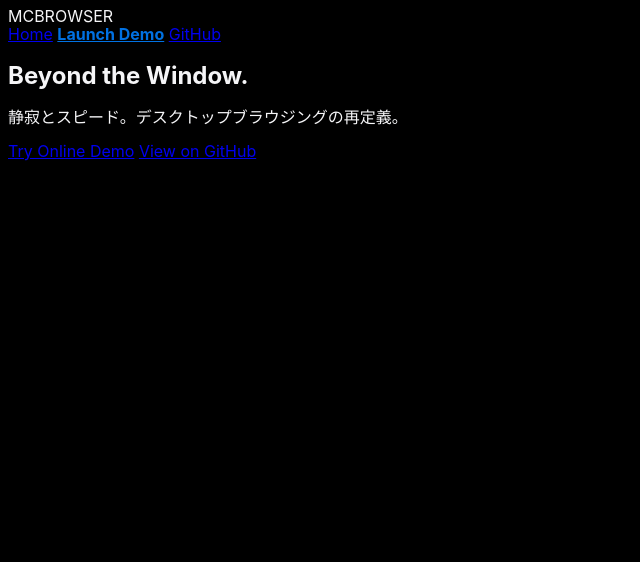
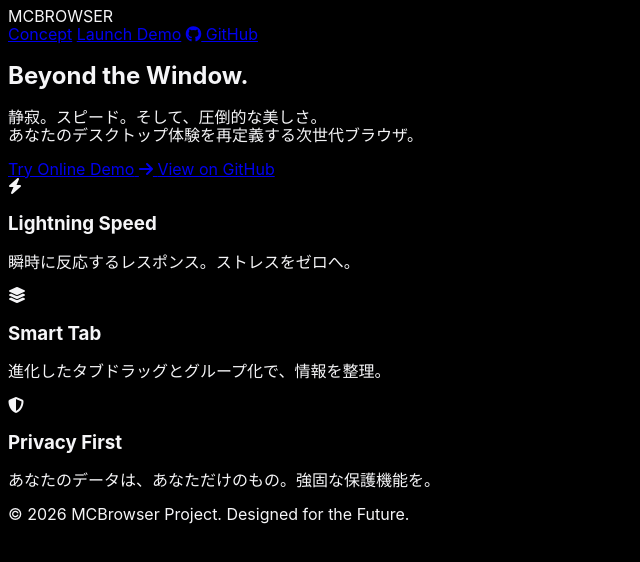
Before and after one commit to mikancat10/MCBrowser, a plain HTML site: page index.html in a window 1280 px wide. Shown: the whole page, without its empty margins (0-640 px from the left). Drawn offline with Linux system fonts and the light colour scheme.

Commit message:
Update index.html

```diff
--- a/index.html
+++ b/index.html
@@ -3,27 +3,61 @@
 <head>
     <meta charset="UTF-8">
     <meta name="viewport" content="width=device-width, initial-scale=1.0">
-    <title>MCBrowser | The New Standard</title>
+    <title>MCBrowser | Beyond the Window</title>
     <link rel="stylesheet" href="https://cdnjs.cloudflare.com/ajax/libs/font-awesome/6.4.0/css/all.min.css">
     <link rel="stylesheet" href="style.css">
 </head>
 <body class="site-home">
     <div class="bg-glow"></div>
+
     <nav>
         <div class="logo">MCBROWSER</div>
         <div class="nav-links">
-            <a href="index.html">Home</a>
-            <a href="demo.html" style="color: #0071e3; font-weight: bold;">Launch Demo</a>
-            <a href="https://github.com/mikancat10/MCBrowser">GitHub</a>
+            <a href="index.html">Concept</a>
+            <a href="demo.html" class="nav-demo-link">Launch Demo</a>
+            <a href="https://github.com/mikancat10/MCBrowser" target="_blank"><i class="fab fa-github"></i> GitHub</a>
         </div>
     </nav>
+
     <section id="hero">
-        <h1 class="gradient-text">Beyond the Window.</h1>
-        <p class="hero-sub">静寂とスピード。デスクトップブラウジングの再定義。</p>
-        <div class="cta-area">
-            <a href="demo.html" class="cta-btn main">Try Online Demo</a>
-            <a href="https://github.com/mikancat10/MCBrowser" class="cta-btn outline">View on GitHub</a>
+        <div class="hero-content">
+            <h1 class="gradient-text">Beyond the Window.</h1>
+            <p class="hero-sub">
+                静寂。スピード。そして、圧倒的な美しさ。<br>
+                あなたのデスクトップ体験を再定義する次世代ブラウザ。
+            </p>
+            <div class="cta-area">
+                <a href="demo.html" class="cta-btn main">
+                    <span>Try Online Demo</span>
+                    <i class="fas fa-arrow-right"></i>
+                </a>
+                <a href="https://github.com/mikancat10/MCBrowser" class="cta-btn outline">
+                    View on GitHub
+                </a>
+            </div>
+        </div>
+
+        <div class="feature-grid">
+            <div class="glass-card">
+                <i class="fas fa-bolt"></i>
+                <h3>Lightning Speed</h3>
+                <p>瞬時に反応するレスポンス。ストレスをゼロへ。</p>
+            </div>
+            <div class="glass-card">
+                <i class="fas fa-layer-group"></i>
+                <h3>Smart Tab</h3>
+                <p>進化したタブドラッグとグループ化で、情報を整理。</p>
+            </div>
+            <div class="glass-card">
+                <i class="fas fa-shield-halved"></i>
+                <h3>Privacy First</h3>
+                <p>あなたのデータは、あなただけのもの。強固な保護機能を。</p>
+            </div>
         </div>
     </section>
+
+    <footer>
+        <p>&copy; 2026 MCBrowser Project. Designed for the Future.</p>
+    </footer>
 </body>
 </html>
```
